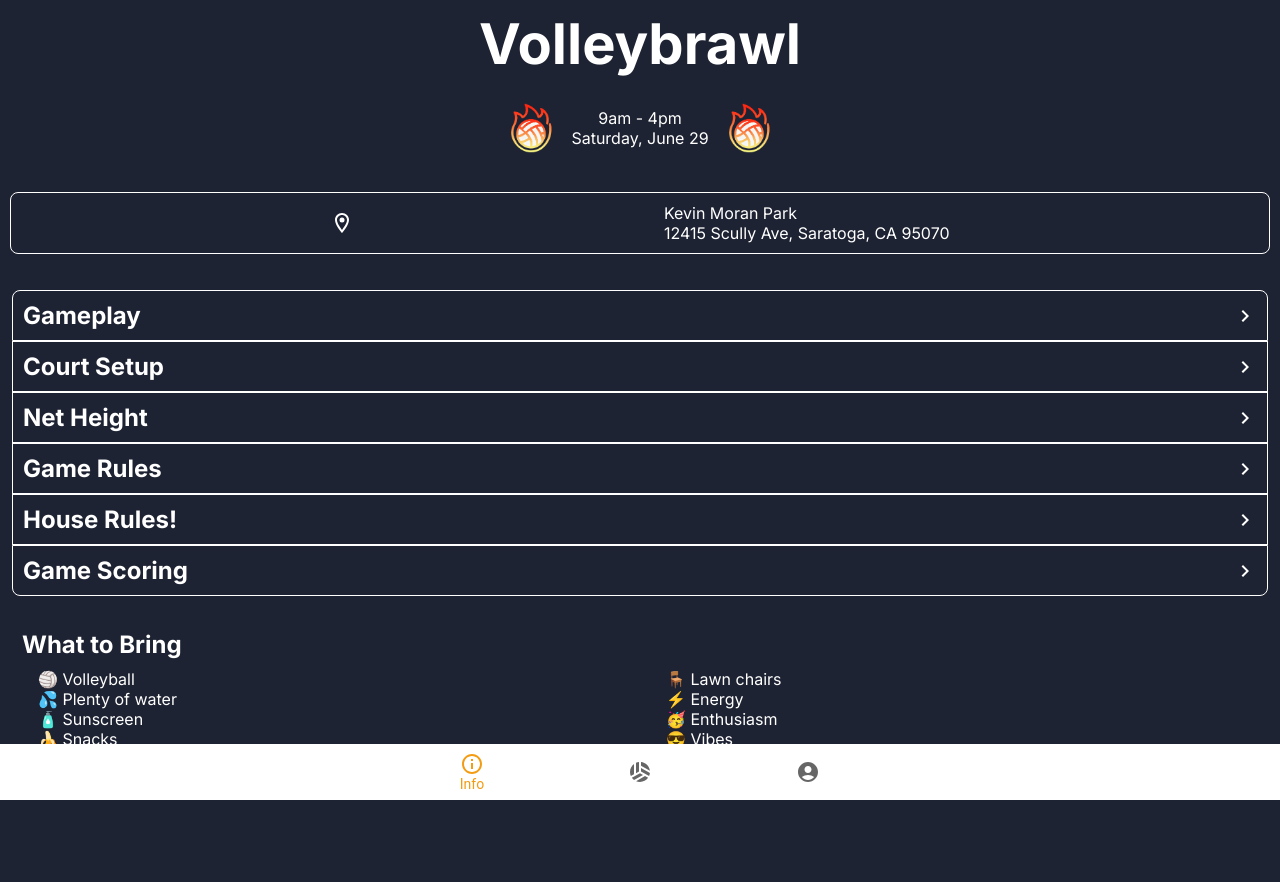
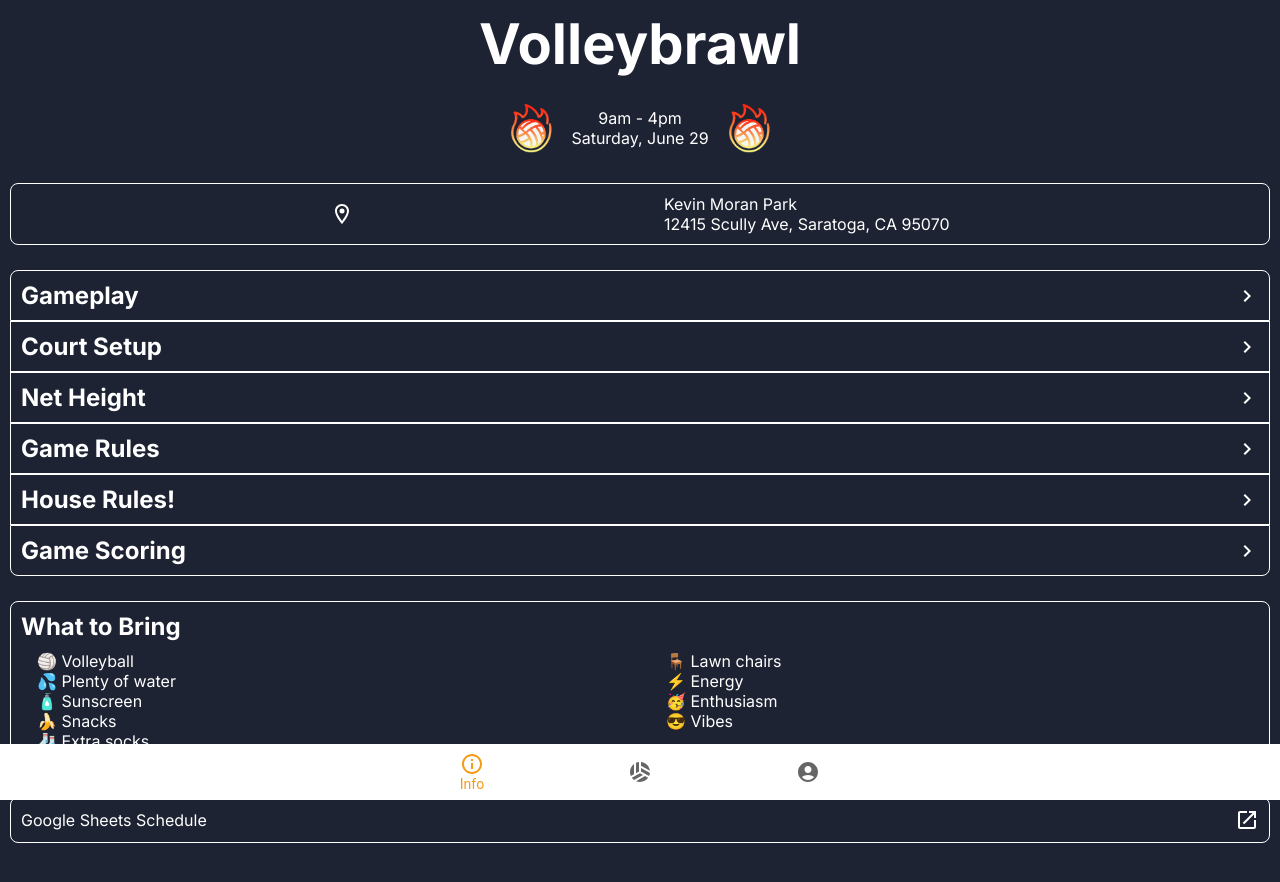
Before and after one commit to ChaseC99/volleybrawl, a Next.js app: page /info in a window 1280 px wide. Shown: the top 882 px of the page. Built offline with nearby package versions, Linux system fonts and the light colour scheme.

Commit message:
Update info page
- add link to google sheets schedule
- simplify css

```diff
--- a/app/info/page.module.css
+++ b/app/info/page.module.css
@@ -1,11 +1,17 @@
+.infoPage {
+    display: flex;
+    flex-direction: column;
+    gap: 25px;
+    padding: 10px;
+    color: white;
+}
+
 .header {
     display: flex;
     flex-direction: column;
     align-items: center;
-    padding: 10px;
     gap: 20px;
     color: white;
-    margin-bottom: 8px;
 }
 
 .header h1 {
@@ -34,24 +40,19 @@
     align-items: center;
 }
 
-.locationContainer {
+.linkContainer {
     display: flex;
     justify-content: space-evenly;
     align-items: center;
     border-radius: 8px;
     border: 1px solid white;
     padding: 10px;
-    margin: 24px 10px;
-}
-
-.infoBody {
-    padding: 12px;
-    margin-top: 24px;
 }
 
 .whatToBringContainer {
-    margin: 24px 0;
+    border: 1px solid white;
     padding: 10px;
+    border-radius: 8px;
 }
 
 .whatToBring {
--- a/app/info/page.tsx
+++ b/app/info/page.tsx
@@ -1,5 +1,6 @@
 import styles from './page.module.css';
 import LocationOnOutlinedIcon from '@mui/icons-material/LocationOnOutlined';
+import OpenInNewIcon from '@mui/icons-material/OpenInNew';
 import Collapsible from '../components/collapsible';
 
 export default function Info() {
@@ -19,7 +20,9 @@ export default function Info() {
             </div>
 
             <a
-                className={styles.locationContainer}
+                className={styles.linkContainer}
+                target="_blank"
+                rel="noopener noreferrer"
                 href='https://www.google.com/maps/search/?api=1&query=Kevin%20Moran%20Park'
             >
                 <LocationOnOutlinedIcon />
@@ -86,6 +89,7 @@ export default function Info() {
                         <li>There will also be some individual recognition.</li>
                     </ul>
                 </Collapsible>
+            </div>
 
             <div className={styles.whatToBringContainer}>
                 <h2>What to Bring</h2>
@@ -101,7 +105,17 @@ export default function Info() {
                     <li>😎 Vibes</li>
                 </ul>
             </div>
-            </div>
+
+            <a
+                className={styles.linkContainer}
+                style={{ justifyContent: 'space-between' }}
+                target="_blank"
+                rel="noopener noreferrer"
+                href='https://docs.google.com/spreadsheets/d/1KXHZcpKK28a0Z0-hCPKLJahMTrDDgxWVwWySM5OY1J0/edit?usp=sharing'
+            >
+                <p>Google Sheets Schedule</p>
+                <OpenInNewIcon />
+            </a>
         </div>
     );
 }
```
Lines whose indentation alone changed are shown as unchanged.
